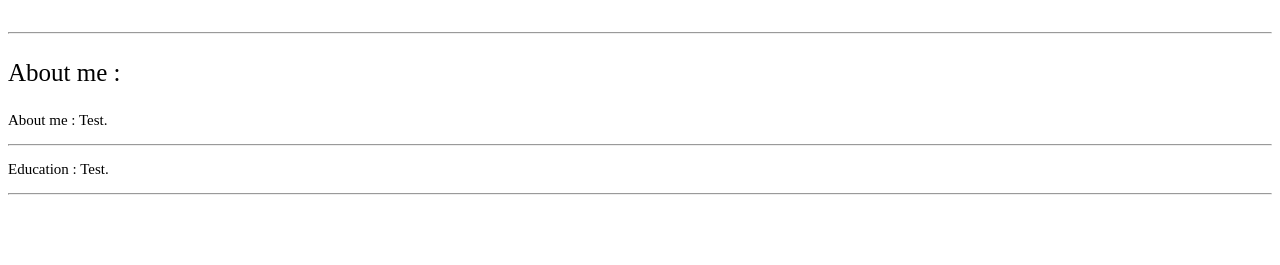
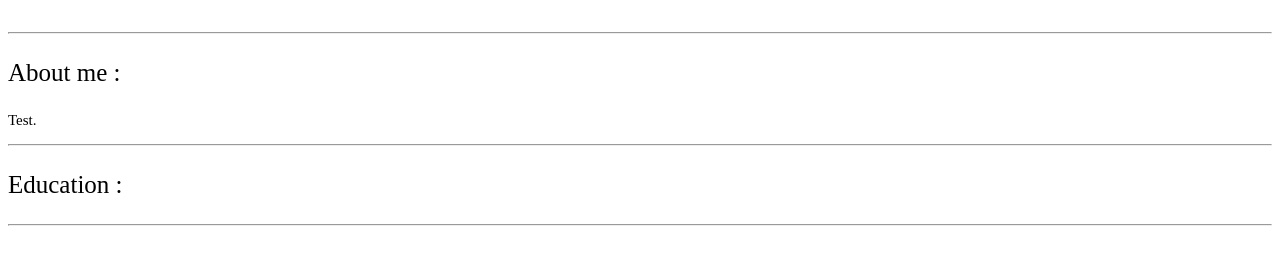
Before and after one commit to longxiaolong0227/longxiaolong0227.github.io, a plain HTML site: page index.html in a window 1280 px wide. Shown: the part 51-316 px from the top of the page. Drawn offline with Linux system fonts and the light colour scheme.

Commit message:
Update index.html

```diff
--- a/index.html
+++ b/index.html
@@ -7,13 +7,10 @@
 </p>
 
 <p style="font-size:15px;">
-    About me :
     Test.
 </p>
 <hr />
-<p style="font-size:15px;">
+<p style="font-size:25px;">
     Education :
-
-    Test.
 </p>
 <hr />
```
